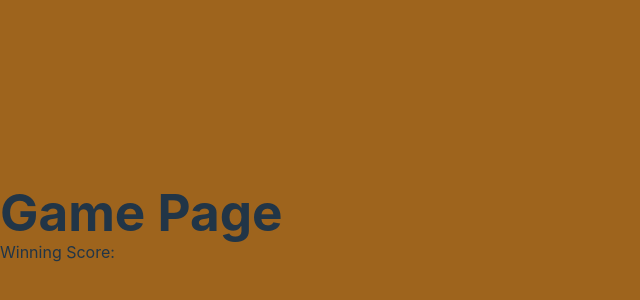
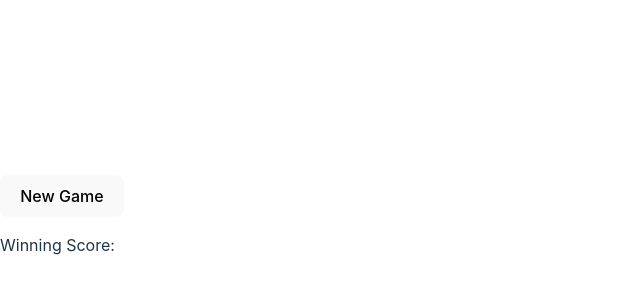
Before and after one commit to OrrMak/dice-game, a React (Vite) app: page /game in a window 1280 px wide. Shown: the part 176-476 px from the top of the page, without its empty margins (0-640 px from the left). Built offline with nearby package versions, Linux system fonts and the light colour scheme.

Commit message:
restartButton

```diff
--- a/src/App.jsx
+++ b/src/App.jsx
@@ -1,7 +1,7 @@
 import React, { useState } from 'react';
 import { BrowserRouter as Router, Route, Routes, useNavigate } from 'react-router-dom';
-import HomePage from './pages/HomePage';
-import GamePage from './pages/GamePage';
+import GamePage from './components/GamePage.jsx';
+import HomePage from './components/HomePage.jsx';
 
 function App() {
   const [winningScore, setWinningScore] = useState(null);
--- a/src/pages/GamePage.jsx
+++ b/src/components/GamePage.jsx
@@ -1,5 +1,5 @@
 import React from 'react';
-import './GamePage.css';
+import RestartButton from './RestartButton.jsx';
 /* eslint-disable react/prop-types */
 
 
@@ -7,7 +7,7 @@ function GamePage({ winningScore }) {
     console.log("GamePage rendered");
     return (
       <div>
-        <h1>Game Page</h1>
+        <RestartButton/>
         <p>Winning Score: {winningScore}</p>
       </div>
     );
--- a/src/pages/HomePage.jsx
+++ b/src/components/HomePage.jsx
@@ -1,5 +1,5 @@
 import React from 'react';
-import './HomePage.css';
+// import './HomePage.css';
 /* eslint-disable react/prop-types */
 import { Link } from 'react-router-dom';
 
@@ -13,7 +13,7 @@ function HomePage({setWinningScore}) {
 
   return (
     <>
-        <h4>Roll The Dice</h4>
+        <h1>Roll The Dice</h1>
         <p>INSTRUCTIONS AS FOLLOW</p>
         <section id='scoreTargetButton'>
             <h2>Please Enter A Target Score</h2>
--- /dev/null
+++ b/src/components/RestartButton.jsx
@@ -0,0 +1,18 @@
+import React from 'react';
+import { useNavigate } from 'react-router-dom'; // Import the useNavigate hook
+
+function RestartButton() {
+    const navigate=useNavigate(); // Initialize the navigate function
+
+    const restart= ()=>{
+        navigate('/');
+    };
+
+    return (
+    <div>
+        <button id="restartButton" onClick={restart}>New Game</button>
+    </div>
+  )
+}
+
+export default RestartButton
--- a/src/pages/HomePage.css
+++ /dev/null
@@ -1,5 +0,0 @@
-*{
-    margin: 0%;
-    padding: 0%;
-    background-color: rgb(158, 100, 29);
-}
```
Also changed, not shown: src/pages/GamePage.css (deleted).
